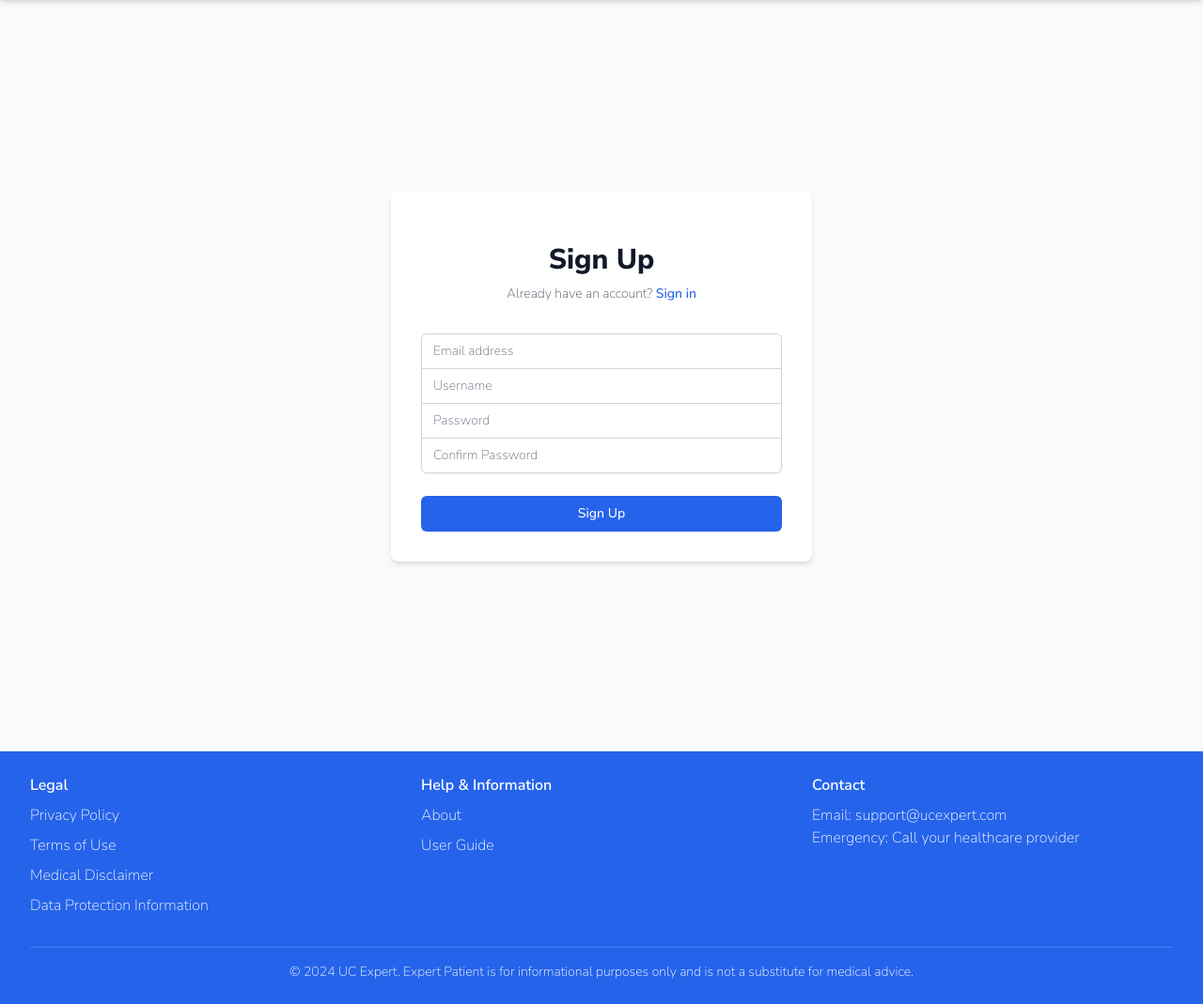
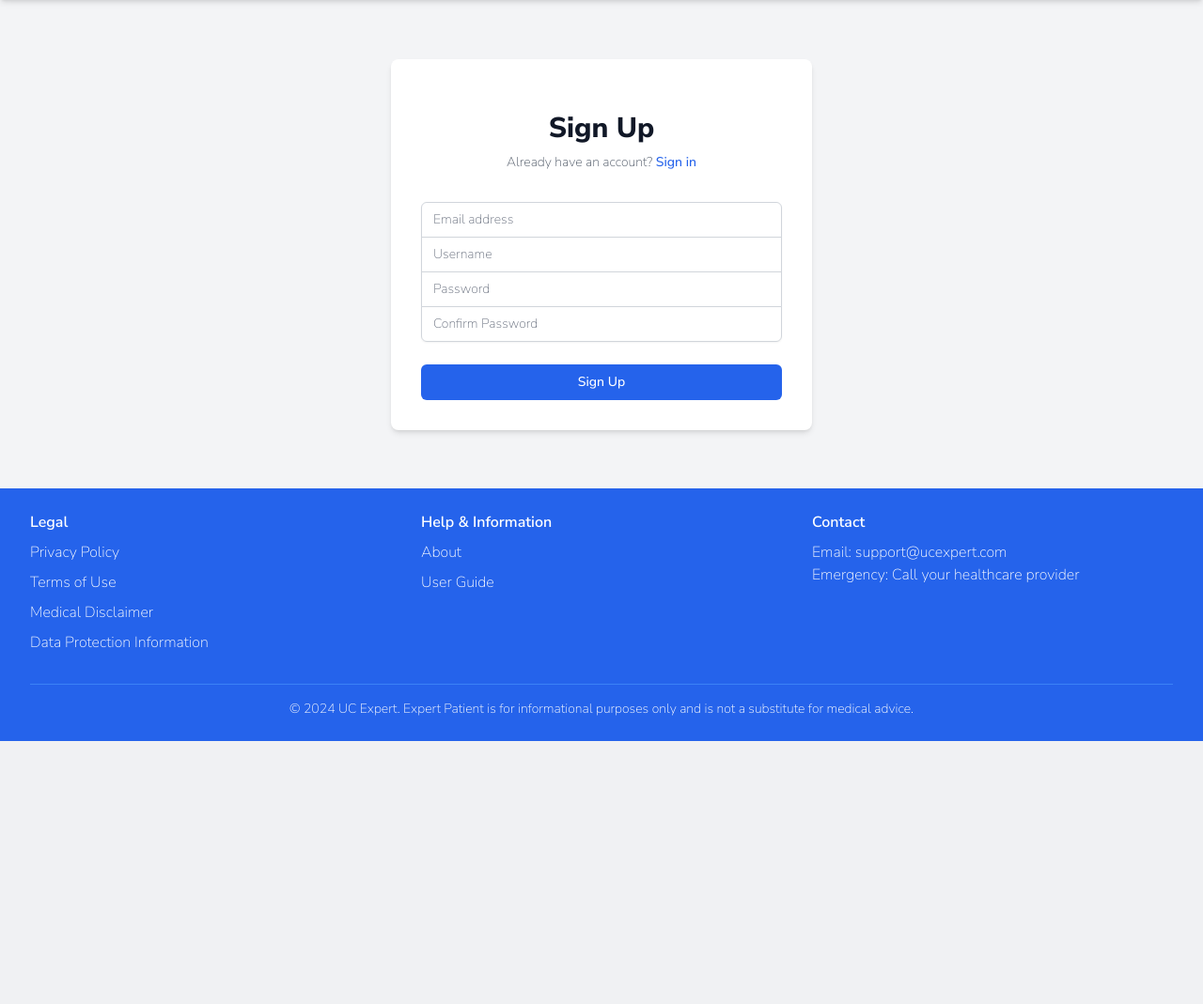
Before and after one commit to GuyMitchy/UC-Expert-Patient, a Django app: template templates/account/signup.html in a window 1280 px wide. Shown: the part 64-1133 px from the top of the page at 94% size. After the commit the page ends 853 px from the top, so only its background shows below. Run offline with Django 5.2, Linux system fonts and the light colour scheme; the template is opened without the code that fills it, so the values that code supplies are empty; some libraries are stand-ins or nearby versions.

Commit message:
Add min-h-[65vh] to all auth templates to resize div to fill gap between header and footer

```diff
--- a/templates/account/login.html
+++ b/templates/account/login.html
@@ -6,7 +6,7 @@
 {% block head_title %}{% trans "Sign In" %}{% endblock %}
 
 {% block content %}
-<div class="min-h-screen flex items-center justify-center bg-gray-50 py-12 px-4 sm:px-6 lg:px-8">
+<div class="min-h-[65vh] flex items-center justify-center py-12 px-4 sm:px-6 lg:px-8">
     <div class="max-w-md w-full space-y-8 bg-white p-8 rounded-lg shadow-md">
         <!-- Header -->
         <div>
@@ -80,7 +80,8 @@
 
                 <!-- Submit Button -->
                 <div>
-                    <button type="submit" class="group relative w-full flex justify-center py-2 px-4 border border-transparent text-sm font-medium rounded-md text-white bg-blue-600 hover:bg-blue-700 focus:outline-none focus:ring-2 focus:ring-offset-2 focus:ring-blue-500">
+                    <button type="submit"
+                        class="group relative w-full flex justify-center py-2 px-4 border border-transparent text-sm font-medium rounded-md text-white bg-blue-600 hover:bg-blue-700 focus:outline-none focus:ring-2 focus:ring-offset-2 focus:ring-blue-500">
                         <span class="absolute left-0 inset-y-0 flex items-center pl-3"></span>
                         {% trans "Sign In" %}
                     </button>
--- a/templates/account/logout.html
+++ b/templates/account/logout.html
@@ -5,7 +5,7 @@
 {% block head_title %}{% trans "Sign Out" %}{% endblock %}
 
 {% block content %}
-<div class="min-h-screen flex items-center justify-center bg-gray-50 py-12 px-4 sm:px-6 lg:px-8">
+<div class="min-h-[65vh] flex items-center justify-center py-12 px-4 sm:px-6 lg:px-8">
   <div class="max-w-md w-full space-y-8 bg-white p-8 rounded-lg shadow-md">
     <!-- Header -->
     <div>
--- a/templates/account/signup.html
+++ b/templates/account/signup.html
@@ -5,7 +5,7 @@
 {% block head_title %}{% trans "Sign Up" %}{% endblock %}
 
 {% block content %}
-<div class="min-h-screen flex items-center justify-center bg-gray-50 py-12 px-4 sm:px-6 lg:px-8">
+<div class="min-h-[65vh] flex items-center justify-center py-12 px-4 sm:px-6 lg:px-8">
     <div class="max-w-md w-full space-y-8 bg-white p-8 rounded-lg shadow-md">
         <!-- Header -->
         <div>
```
Lines whose indentation alone changed are shown as unchanged.
